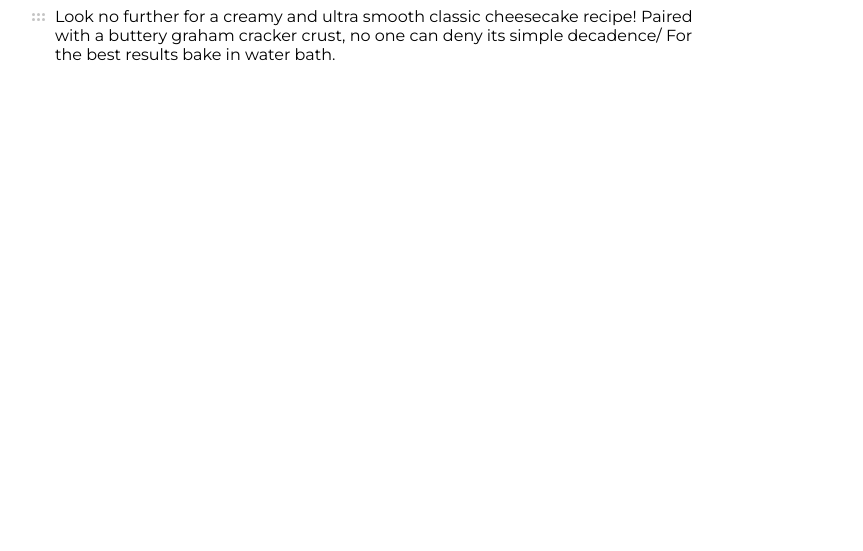
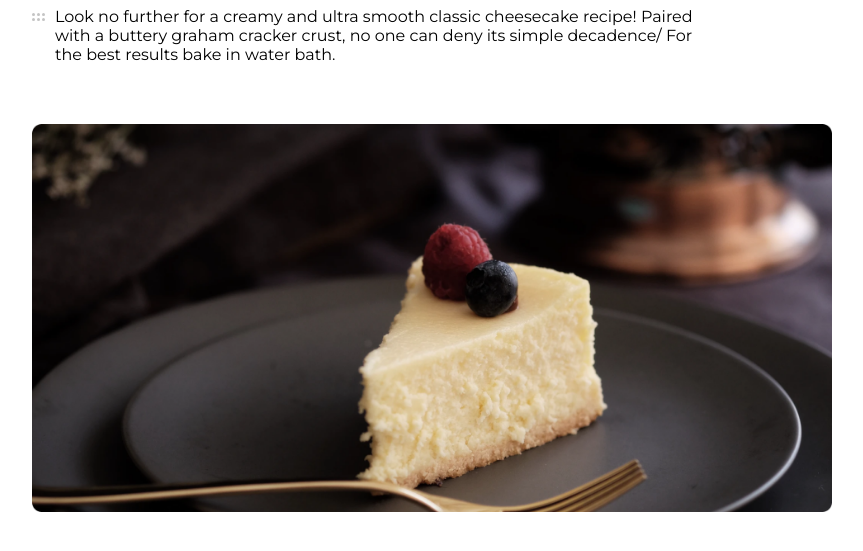
Before and after one commit to saifulislam1431/recipe-page, a plain HTML site: page index.html in a window 1280 px wide. Shown: the part 93-644 px from the top of the page, without its empty margins (118-981 px from the left). Drawn offline with nearby package versions, Linux system fonts and the light colour scheme; a web font is replaced by a local one.

Commit message:
Hero section added

```diff
--- a/index.html
+++ b/index.html
@@ -17,6 +17,14 @@
 
     </header>
 
+    <main class="container">
+        <section id="hero-container">
+            <img src="./photo1.png" alt="" class="hero-img">
+        </section>
+    </main>
+
+
+
 
 
 
--- a/style.css
+++ b/style.css
@@ -28,3 +28,8 @@ body{
 .details{
     padding-right: 300px;
 }
+
+
+.hero-img{
+    width: 800px;
+}
```
